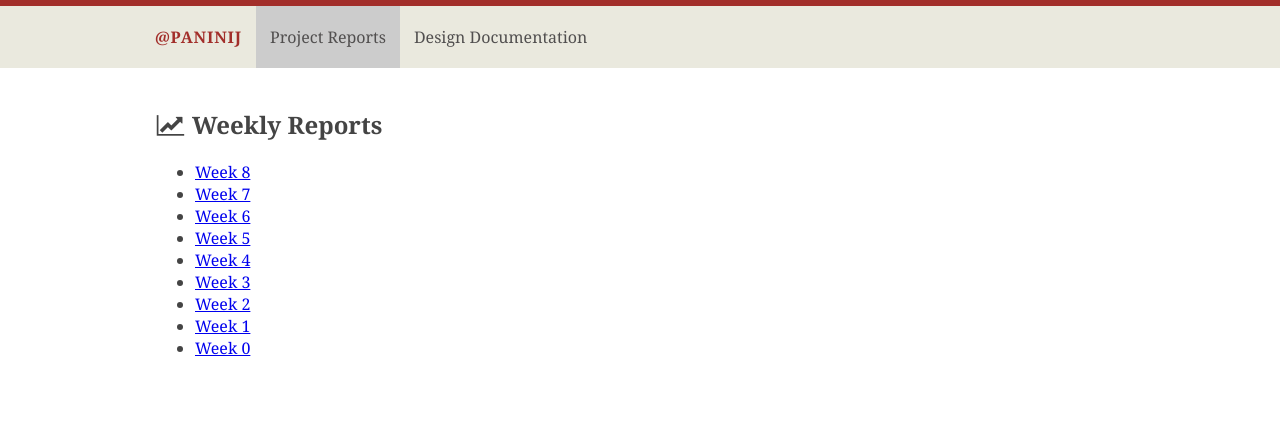
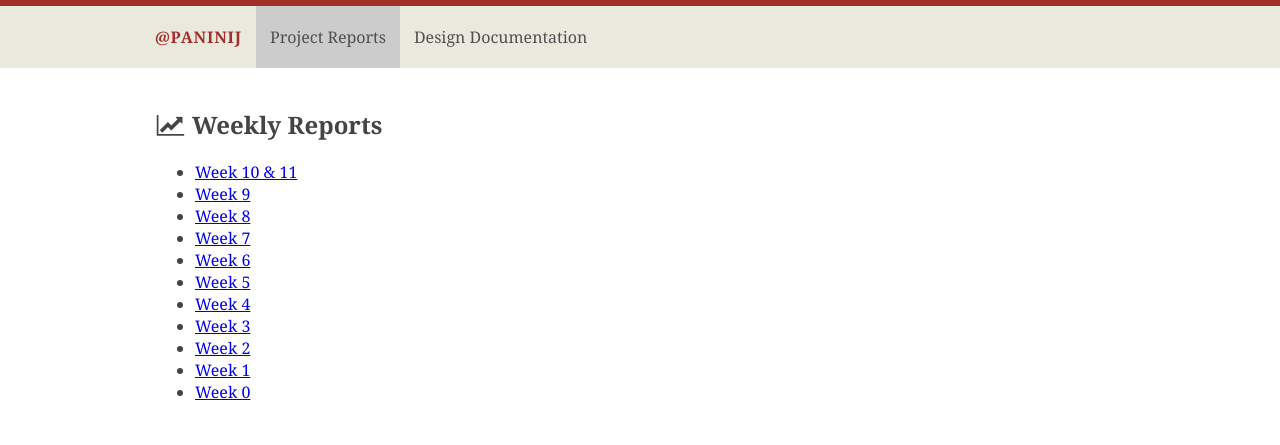
Before and after one commit to ddmills/dec1512.sd.ece.iastate.edu, a PHP site: page /reports.php in a window 1280 px wide. Shown: the top 445 px of the page. Run offline with PHP 8.4, Linux system fonts and the light colour scheme.

Commit message:
added week 9, 10, and 11 reports

```diff
--- a/reports.php
+++ b/reports.php
@@ -3,6 +3,8 @@
 <h2><i class='fa fa-fw fa-line-chart'></i> Weekly Reports </h2>
 <div class='container'>
   <ul>
+    <li><a href='/docs/report/week-10-11.pdf'>Week 10 &amp; 11</a></li>
+    <li><a href='/docs/report/week-9.pdf'>Week 9</a></li>
     <li><a href='/docs/report/week-8.pdf'>Week 8</a></li>
     <li><a href='/docs/report/week-7.pdf'>Week 7</a></li>
     <li><a href='/docs/report/week-6.pdf'>Week 6</a></li>
```
Also changed, not shown: 2 other files.
